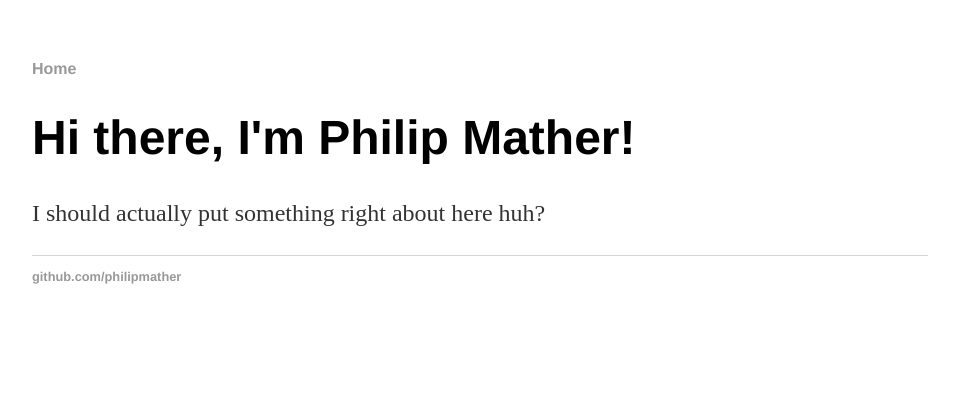
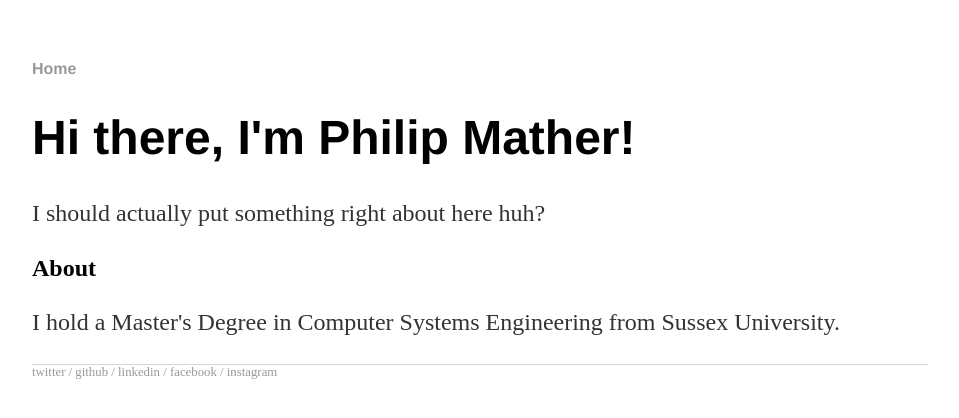
Before and after one commit to philipmather/philipmather.me.uk, a Jekyll site: the page built from index.html, in a window 1280 px wide. Shown: the top 418 px of the page, without its empty margins (160-1119 px from the left). Built offline with Jekyll 4.4.1, drawn with Linux system fonts in a browser that asks for light colours.

Commit message:
Minor tidying up and added a bit more blub and links

```diff
--- a/_layouts/default.html
+++ b/_layouts/default.html
@@ -19,9 +19,13 @@
 {{ content }}
     </div><!-- /.container -->
     <footer>
-      <ul>
-        <li><a href="https://github.com/philipmather">github.com/philipmather</a></li>
-      </ul>
+      <div class="row">
+        <a href="https://twitter.com/philipmather"n><span> twitter  /  </span></a>
+        <a href="https://github.com/philipmather"><span> github  /  </span></a>
+        <a href="https://www.linkedin.com/in/philipmather"><span> linkedin  /  </span></a>
+        <a href="https://www.facebook.com/philipmather"><span> facebook  /  </span></a>
+	<a href="https://www.instagram.com/philipmather/"><span> instagram</span></a>
+      </div>
     </footer>
   </body>
 </html>
--- a/index.html
+++ b/index.html
@@ -1,8 +1,12 @@
 ---
 layout: default
 title: Philip Mather
+description: home page
 ---
 <div class="blurb">
   <h1>Hi there, I'm Philip Mather!</h1>
   <p>I should actually put something right about here huh?</p>
+
+  <h2>About</h2>
+  <p>I hold a Master's Degree in Computer Systems Engineering from Sussex University.</p>
 </div><!-- /.blurb -->
```
